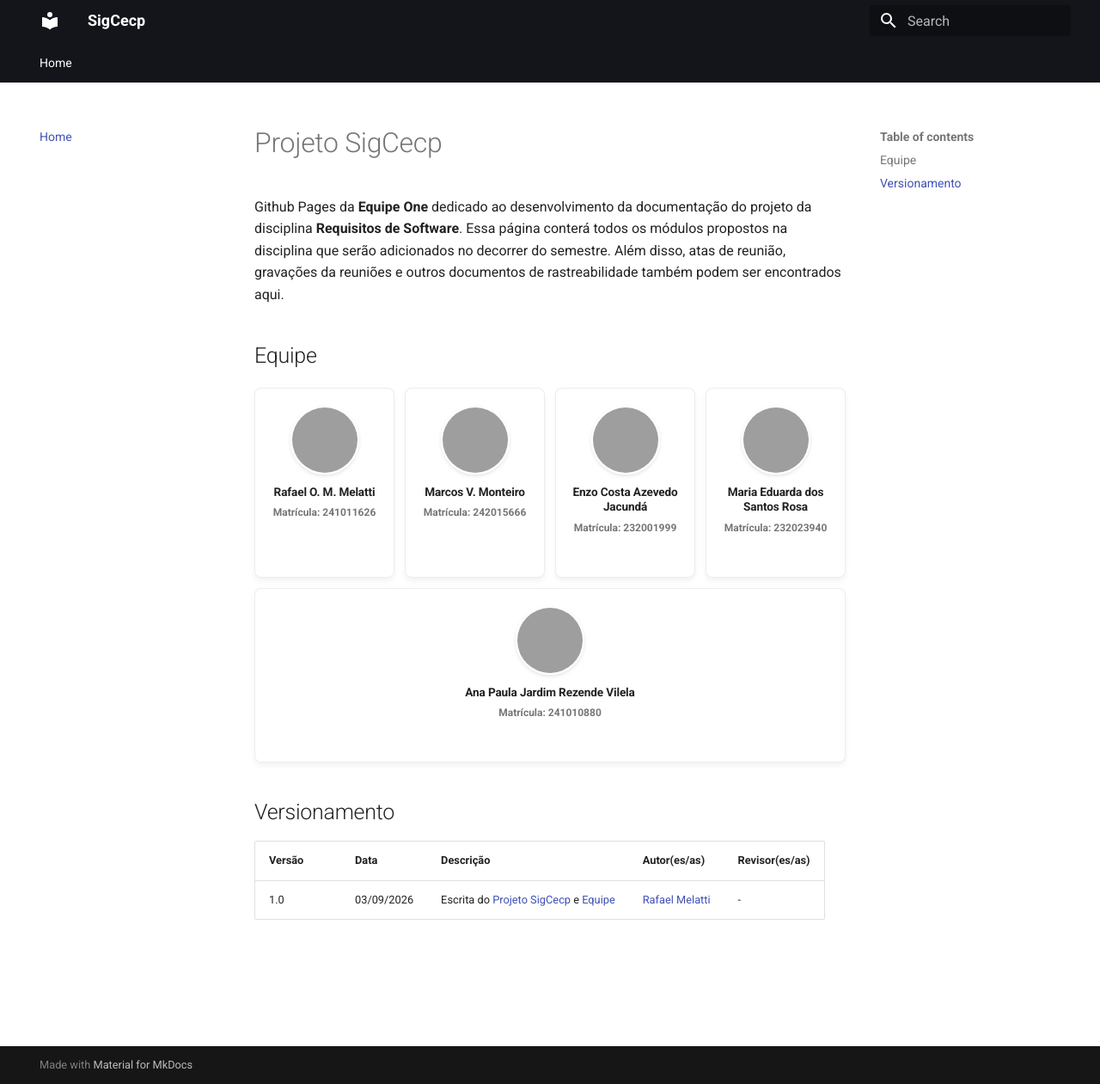
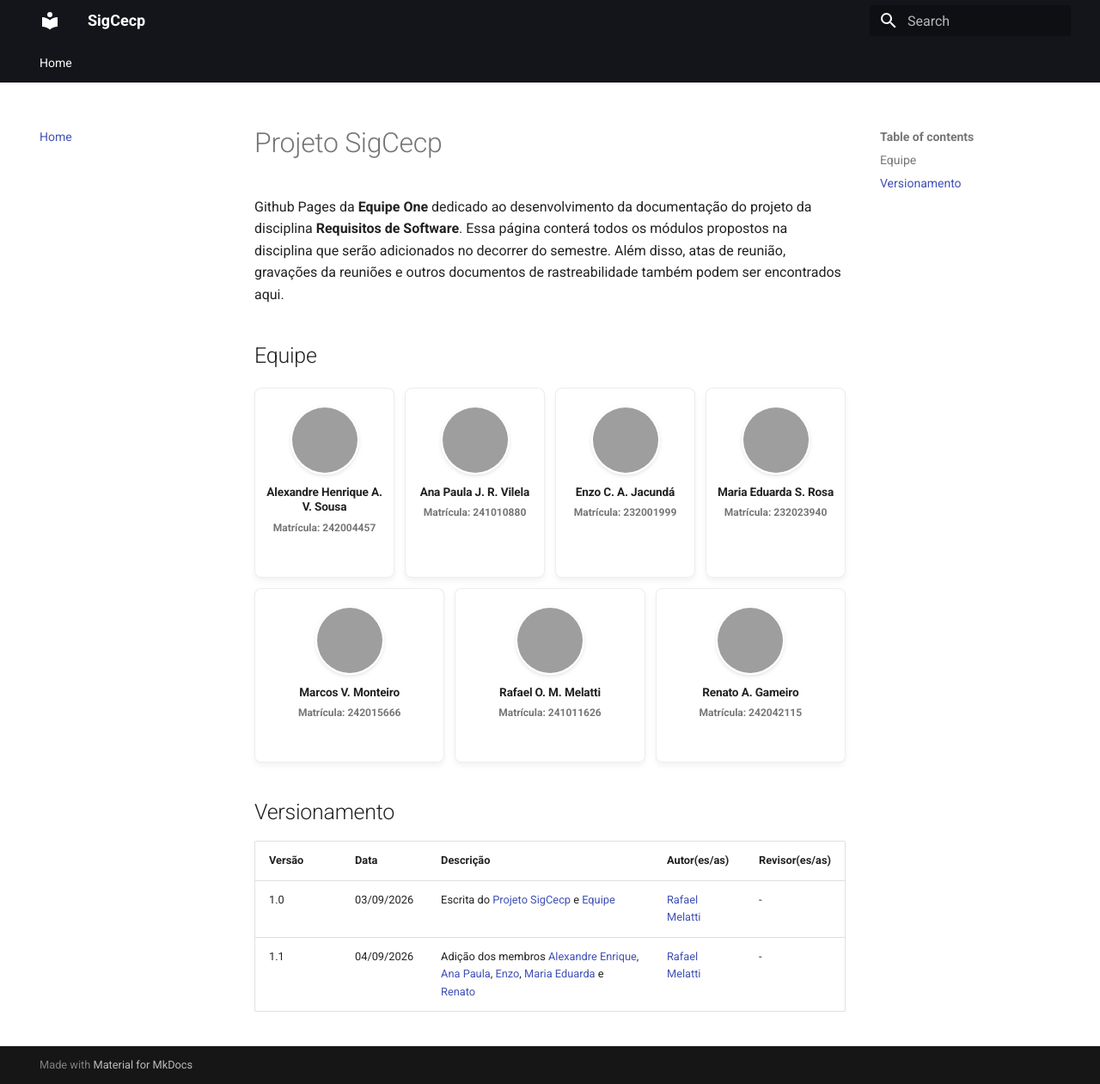
Before and after one commit to mdsreq-fga-unb/REQ-2026.2-T01-SigCecp, an MkDocs documentation site: the page built from docs/index.md, in a window 1280 px wide and 1261 px high. Shown: the whole window at 86% size. Built offline with MkDocs 1.6.1 and Material for MkDocs 9.7.7, drawn with Linux system fonts in a browser that asks for light colours.

Commit message:
chore: adição dos membros faltantes

```diff
--- a/docs/index.md
+++ b/docs/index.md
@@ -5,17 +5,56 @@ Github Pages da **Equipe One** dedicado ao desenvolvimento da documentação do
 ## Equipe
 <div class="team-all-in-one">
     <a
-        href="https://github.com/Romm-0"
+        href="https://github.com/El-flipante"
         target="_blank"
         rel="noopener noreferrer"
         class="team-card-compact"
     >
         <img
-            src="https://github.com/Romm-0.png"
-            alt="Foto de Romm"
+            src="https://github.com/El-flipante.png"
+            alt="Alexandre Henrique Almeida Valadares Sousa"
         >
-        <h3>Rafael O. M. Melatti</h3>
-        <p>Matrícula: 241011626</p>
+        <h3>Alexandre Henrique A. V. Sousa</h3>
+        <p>Matrícula: 242004457</p>
+    </a>
+    <a
+        href="https://github.com/beibeharry"
+        target="_blank"
+        rel="noopener noreferrer"
+        class="team-card-compact"
+    >
+        <img
+            src="https://github.com/beibeharry.png"
+            alt="Ana Paula Jardim Rezende Vilela"
+        >
+        <h3>Ana Paula J. R. Vilela</h3>
+        <p>Matrícula: 241010880</p>
+    </a>
+    <a
+        href="https://github.com/enzocostaj"
+        target="_blank"
+        rel="noopener noreferrer"
+        class="team-card-compact"
+    >
+        <img
+            src="https://github.com/enzocostaj.png"
+            alt="Enzo Costa Azevedo Jacundá"
+        >
+        <h3>Enzo C. A. Jacundá</h3>
+        <p>Matrícula: 232001999</p>
+    </a>
+    <a
+        href="https://github.com/Mariaeduardara"
+        target="_blank"
+        rel="noopener noreferrer"
+        class="team-card-compact"
+    >
+        <img
+            src="https://github.com/Mariaeduardara.png"
+            alt="Maria Eduarda dos Santos Rosa"
+        >
+        <h3>Maria Eduarda S. Rosa</h3>
+        <p>Matrícula: 232023940</p>
     </a>
     <a
         href="https://github.com/montmarcos"
@@ -31,43 +70,30 @@ Github Pages da **Equipe One** dedicado ao desenvolvimento da documentação do
         <p>Matrícula: 242015666</p>
     </a>
     <a
-        href="https://github.com/enzocostaj"
+        href="https://github.com/Romm-0"
         target="_blank"
         rel="noopener noreferrer"
         class="team-card-compact"
     >
         <img
-            src="https://github.com/enzocostaj.png"
-            alt="Foto de Usuario 3"
+            src="https://github.com/Romm-0.png"
+            alt="Foto de Romm"
         >
-        <h3>Enzo Costa Azevedo Jacundá</h3>
-        <p>Matrícula: 232001999</p>
+        <h3>Rafael O. M. Melatti</h3>
+        <p>Matrícula: 241011626</p>
     </a>
     <a
-        href="https://github.com/Mariaeduardara"
+        href="https://github.com/renatoyx"
         target="_blank"
         rel="noopener noreferrer"
         class="team-card-compact"
     >
         <img
-            src="https://github.com/Mariaeduardara.png"
-            alt="Foto de Usuario 3"
+            src="https://github.com/renatoyx.png"
+            alt="Renato Araújo Gameiro"
         >
-        <h3>Maria Eduarda dos Santos Rosa</h3>
-        <p>Matrícula: 232023940</p>
-    </a>
-    <a
-        href="https://github.com/beibeharry"
-        target="_blank"
-        rel="noopener noreferrer"
-        class="team-card-compact"
-    >
-        <img
-            src="https://github.com/beibeharry.png"
-            alt="Foto de Usuario 3"
-        >
-        <h3>Ana Paula Jardim Rezende Vilela</h3>
-        <p>Matrícula: 241010880</p>
+        <h3>Renato A. Gameiro</h3>
+        <p>Matrícula: 242042115</p>
     </a>
 </div>
 
@@ -76,3 +102,4 @@ Github Pages da **Equipe One** dedicado ao desenvolvimento da documentação do
 | Versão | Data | Descrição | Autor(es/as) | Revisor(es/as) |
 | :--- | :--- | :--- | :--- | :--- |
 | 1.0 | 03/09/2026 | Escrita do [Projeto SigCecp](#projeto-sigcecp) e [Equipe](#equipe) | [Rafael Melatti](https://github.com/Romm-0) | - |
+| 1.1 | 04/09/2026 | Adição dos membros [Alexandre Enrique](https://github.com/El-flipante), [Ana Paula](https://github.com/beibeharry), [Enzo](https://github.com/enzocostaj), [Maria Eduarda](https://github.com/Mariaeduardara) e [Renato](https://github.com/renatoyx) | [Rafael Melatti](https://github.com/Romm-0) | - |
```
